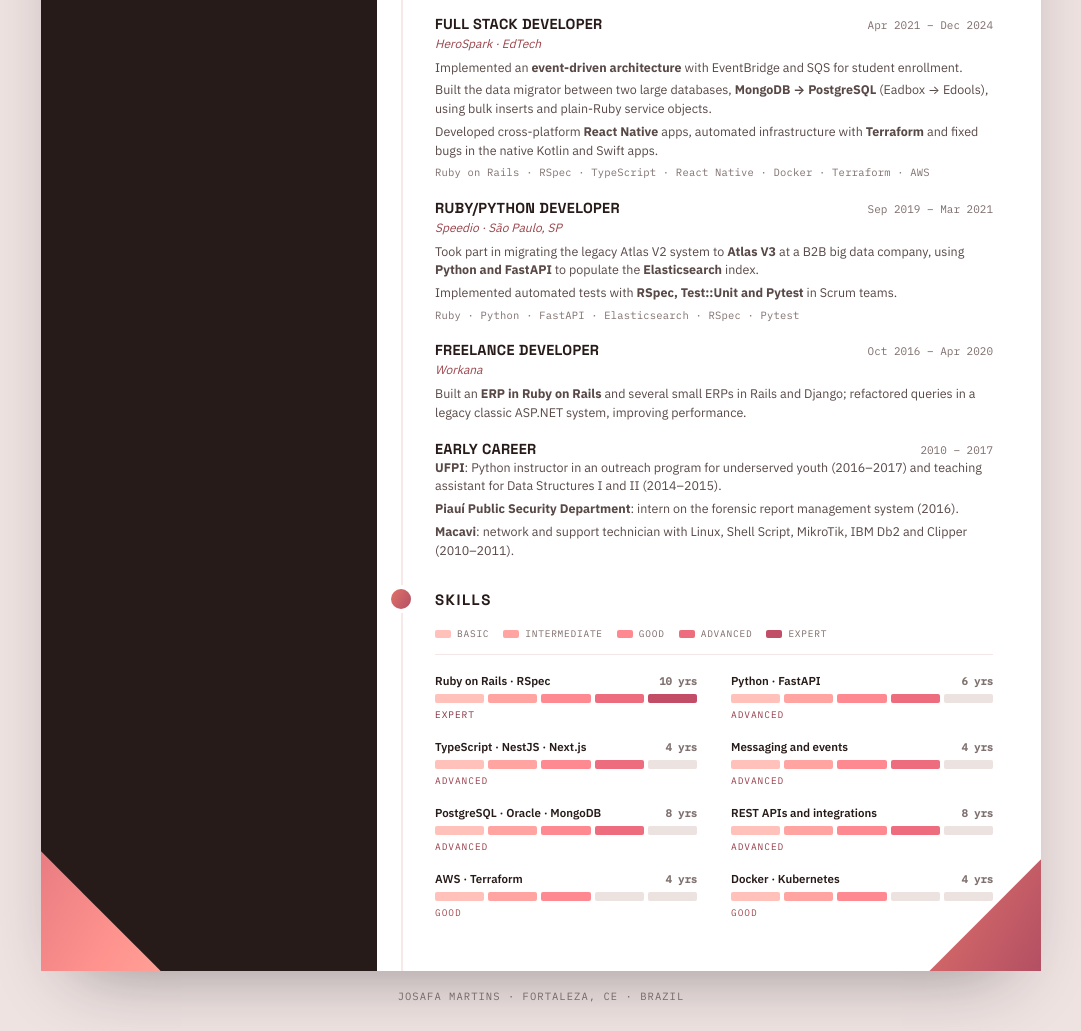
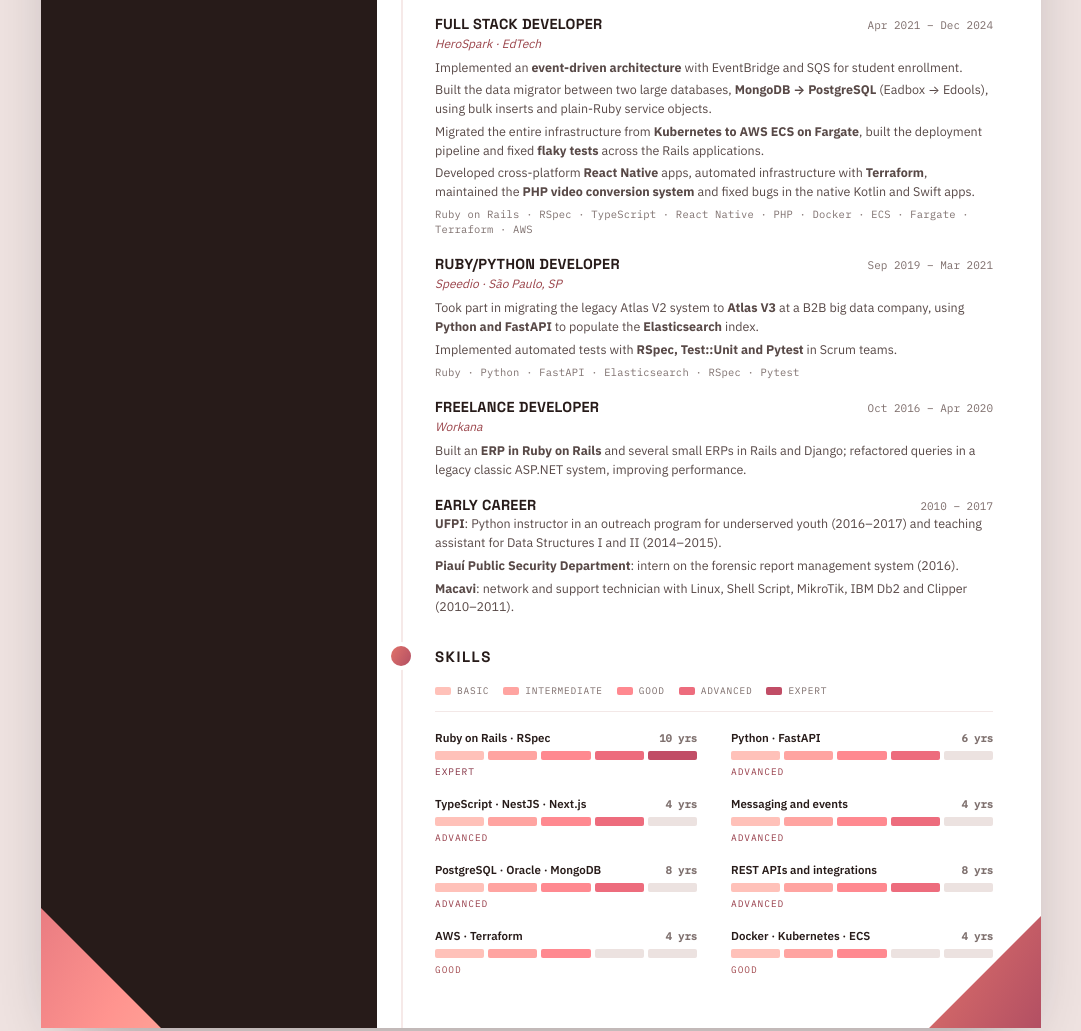
Before and after one commit to josafams/profile, a plain HTML site: page index.html in a window 1280 px wide. Shown: the part 1388-2419 px from the top of the page, without its empty margins (99-1180 px from the left). Drawn offline with Linux system fonts and the light colour scheme.

Commit message:
Atualiza experiência na HeroSpark

```diff
--- a/index.html
+++ b/index.html
@@ -308,12 +308,14 @@
             <ul>
               <li lang="pt">Implementei <strong>arquitetura orientada a eventos</strong> com EventBridge e SQS para o controle de matrículas de alunos.</li>
               <li lang="pt">Criei o migrador de dados entre duas grandes bases, <strong>MongoDB → PostgreSQL</strong> (Eadbox → Edools), com bulk insert e service objects em Ruby puro.</li>
-              <li lang="pt">Desenvolvi apps multiplataforma em <strong>React Native</strong>, automatizei infraestrutura com <strong>Terraform</strong> e corrigi bugs nos apps nativos em Kotlin e Swift.</li>
+              <li lang="pt">Migrei toda a infraestrutura de <strong>Kubernetes para AWS ECS com Fargate</strong>, implementei o pipeline de deploy e resolvi os <strong>testes intermitentes</strong> das aplicações Rails.</li>
+              <li lang="pt">Desenvolvi apps multiplataforma em <strong>React Native</strong>, automatizei infraestrutura com <strong>Terraform</strong>, mantive o sistema de <strong>conversão de vídeos em PHP</strong> e corrigi bugs nos apps nativos em Kotlin e Swift.</li>
               <li lang="en">Implemented an <strong>event-driven architecture</strong> with EventBridge and SQS for student enrollment.</li>
               <li lang="en">Built the data migrator between two large databases, <strong>MongoDB → PostgreSQL</strong> (Eadbox → Edools), using bulk inserts and plain-Ruby service objects.</li>
-              <li lang="en">Developed cross-platform <strong>React Native</strong> apps, automated infrastructure with <strong>Terraform</strong> and fixed bugs in the native Kotlin and Swift apps.</li>
+              <li lang="en">Migrated the entire infrastructure from <strong>Kubernetes to AWS ECS on Fargate</strong>, built the deployment pipeline and fixed <strong>flaky tests</strong> across the Rails applications.</li>
+              <li lang="en">Developed cross-platform <strong>React Native</strong> apps, automated infrastructure with <strong>Terraform</strong>, maintained the <strong>PHP video conversion system</strong> and fixed bugs in the native Kotlin and Swift apps.</li>
             </ul>
-            <div class="stack job__stack">Ruby on Rails · RSpec · TypeScript · React Native · Docker · Terraform · AWS</div>
+            <div class="stack job__stack">Ruby on Rails · RSpec · TypeScript · React Native · PHP · Docker · ECS · Fargate · Terraform · AWS</div>
           </div>
 
           <div class="job block">
@@ -443,7 +445,7 @@
 
           <div class="skill" data-level="3">
             <div class="skill__head">
-              <span class="skill__name">Docker · Kubernetes</span>
+              <span class="skill__name">Docker · Kubernetes · ECS</span>
               <span class="skill__years"><span lang="pt">4 anos</span><span lang="en">4 yrs</span></span>
             </div>
             <div class="meter" aria-hidden="true"><i></i><i></i><i></i><i></i><i></i></div>
```
